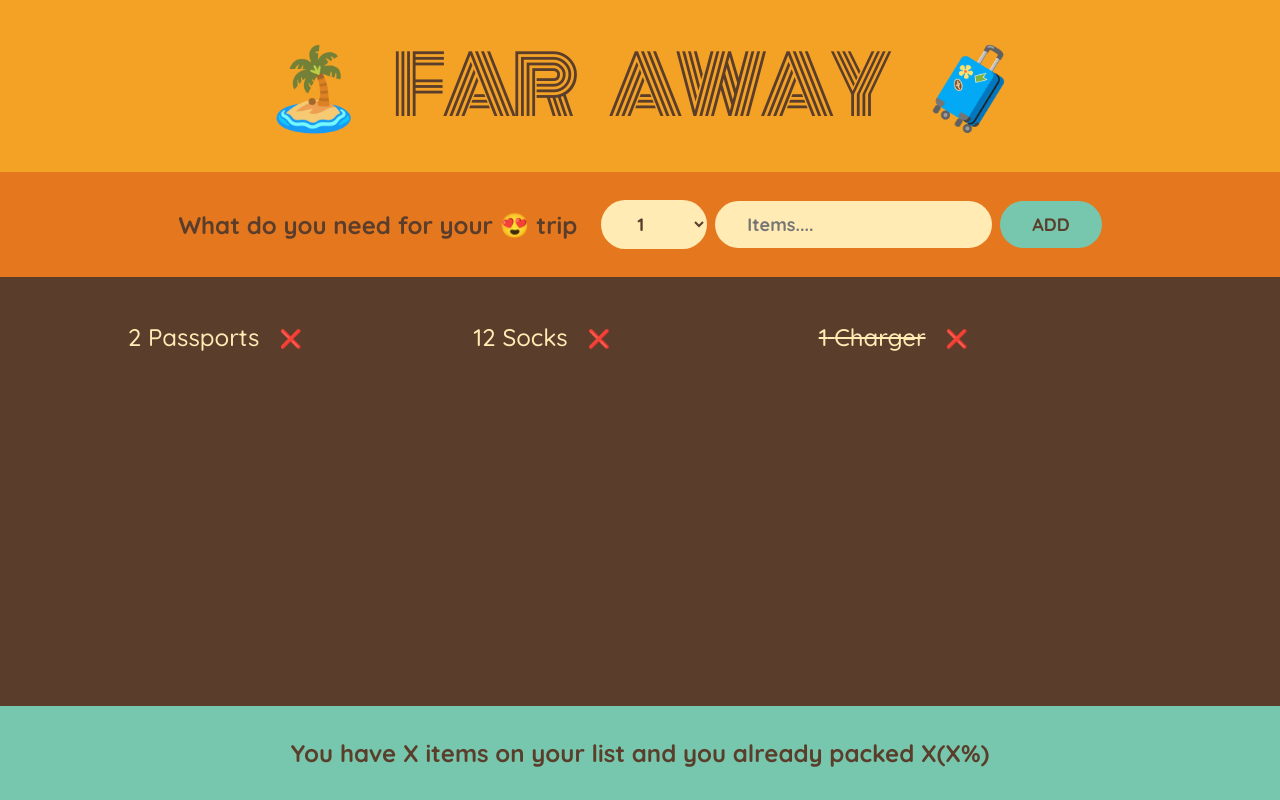
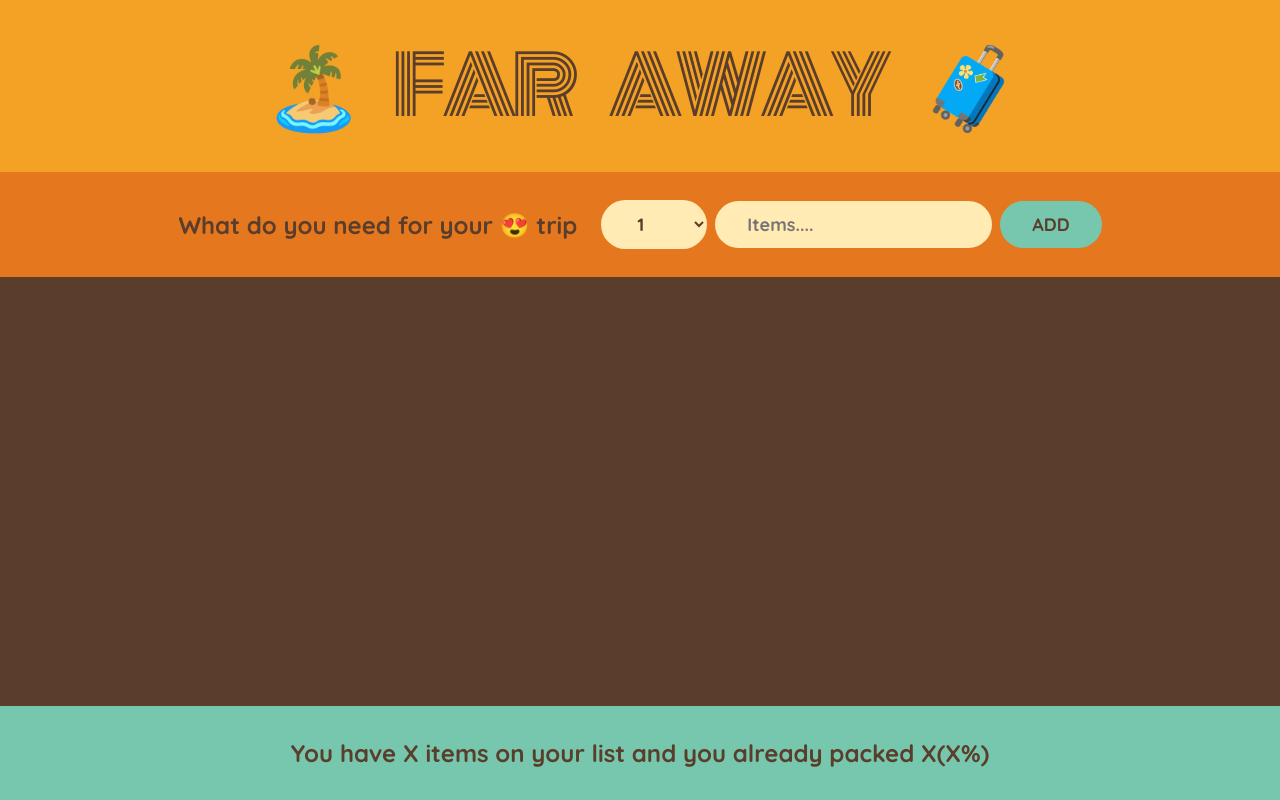
Before and after one commit to aji70/TraveldApp, a React (Create React App) app in the folder frontEnd/: page / in a window 1280 px wide. Built offline with nearby package versions, Linux system fonts and the light colour scheme.

Commit message:
lifting up state

```diff
--- a/frontEnd/src/App.js
+++ b/frontEnd/src/App.js
@@ -1,16 +1,20 @@
+// const initialItems = [
+//   { id: 1, description: "Passports", quantity: 2, packed: false },
+//   { id: 2, description: "Socks", quantity: 12, packed: false },
+//   { id: 3, description: "Charger", quantity: 1, packed: true },
+// ];
 import { useState } from "react";
-const initialItems = [
-  { id: 1, description: "Passports", quantity: 2, packed: false },
-  { id: 2, description: "Socks", quantity: 12, packed: false },
-  { id: 3, description: "Charger", quantity: 1, packed: true },
-];
 
 export default function App() {
+  const [items, setItems] = useState([]);
+  function handleAddItems(item) {
+    setItems((items) => [...items, item]);
+  }
   return (
     <div className="app">
       <Logo />
-      <Form />
-      <PackingList />
+      <Form onAddItems={handleAddItems} />
+      <PackingList items={items} />
       <Stats />
     </div>
   );
@@ -19,17 +23,20 @@
 function Logo() {
   return <h1>🏝️ Far Away 🧳 </h1>;
 }
-function Form() {
+function Form({ onAddItems }) {
   const [description, setDesription] = useState("");
   const [quantity, setQuantity] = useState(1);
+
   function handleSubmit(e) {
     e.preventDefault();
     if (!description) return;
     const newItem = { description, quantity, packed: false, id: Date.now() };
     console.log(newItem);
+    onAddItems(newItem);
     setDesription(" ");
     setQuantity(1);
   }
+
   return (
     <form className="add-form" onSubmit={handleSubmit}>
       <h3>What do you need for your 😍 trip</h3>
@@ -56,11 +63,11 @@
     </form>
   );
 }
-function PackingList() {
+function PackingList({ items }) {
   return (
     <div className="list">
       <ul>
-        {initialItems.map((item) => (
+        {items.map((item) => (
           <Item item={item} key={item.id} />
         ))}
       </ul>
```
